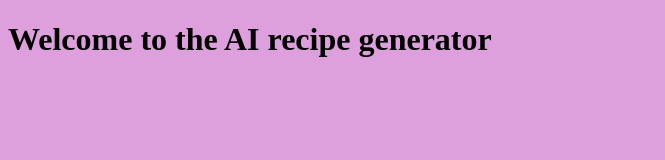
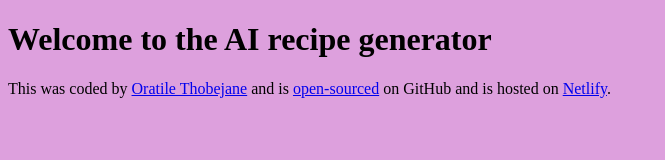
Before and after one commit to Lalacodes14/recipe-generator-portfolio-project, a plain HTML site: page index.html in a window 1280 px wide. Shown: the whole page, without its empty margins (0-665 px from the left). Drawn offline with Linux system fonts and the light colour scheme.

Commit message:
Added the footer

```diff
--- a/index.html
+++ b/index.html
@@ -11,6 +11,10 @@
 <body>
     <h1>Welcome to the AI recipe generator</h1>
     <script src="src/index.js"></script>
+    <footer>This was coded by <a href="https://github.com/Lalacodes14" target="_blank">Oratile Thobejane</a> and is <a
+            href="https://github.com/Lalacodes14/recipe-generator-portfolio-project.git"
+            target="_blank">open-sourced</a> on GitHub and is hosted on <a
+            href="https://creative-stroopwafel-7e32d3.netlify.app/" target="_blank">Netlify</a>.</footer>
 </body>
 
 </html>
```
